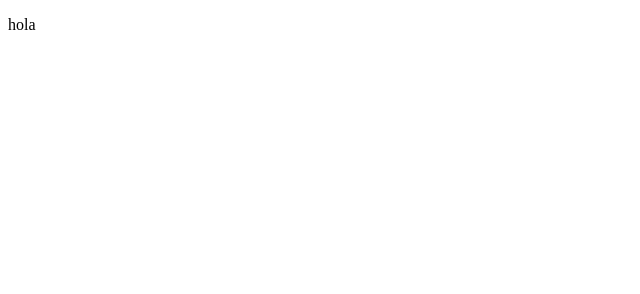
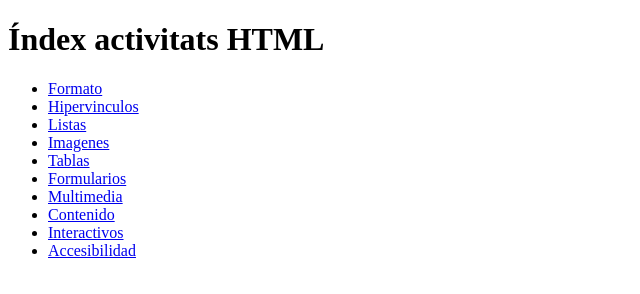
Before and after one commit to yeray-delgado/Website, a plain HTML site: page index-activitats/indexhtml.html in a window 1280 px wide. Shown: the whole page, without its empty margins (0-640 px from the left). Drawn offline with Linux system fonts and the light colour scheme.

Commit message:
activities

```diff
--- a/index-activitats/indexhtml.html
+++ b/index-activitats/indexhtml.html
@@ -3,10 +3,21 @@
 <head>
     <meta charset="UTF-8">
     <meta name="viewport" content="width=device-width, initial-scale=1.0">
-    <title>Document</title>
+    <title>Index Activitats HTML</title>
 </head>
 <body>
-    <p>hola</p>
-
+    <h1>Índex activitats HTML</h1>
+    <ul>
+        <li><a href="./../html/01formato/">Formato</a></li>
+        <li><a href="./../html/02hipervinculos/">Hipervinculos</a></li>
+        <li><a href="./../html/03listas/">Listas</a></li>
+        <li><a href="./../html/04images/">Imagenes</a></li>
+        <li><a href="./../html/05tablas/">Tablas</a></li>
+        <li><a href="./../html/06formularis/">Formularios</a></li>
+        <li><a href="./../html/07multimedia/">Multimedia</a></li>
+        <li><a href="./../html/08contenido/">Contenido</a></li>
+        <li><a href="./../html/09interactivos/">Interactivos</a></li>
+        <li><a href="#">Accesibilidad</a></li>
+    </ul>
 </body>
 </html>
```
Also changed, not shown: index-activitats/indexcss.html (+14 -2 lines), index.html (+1 -1 lines).
